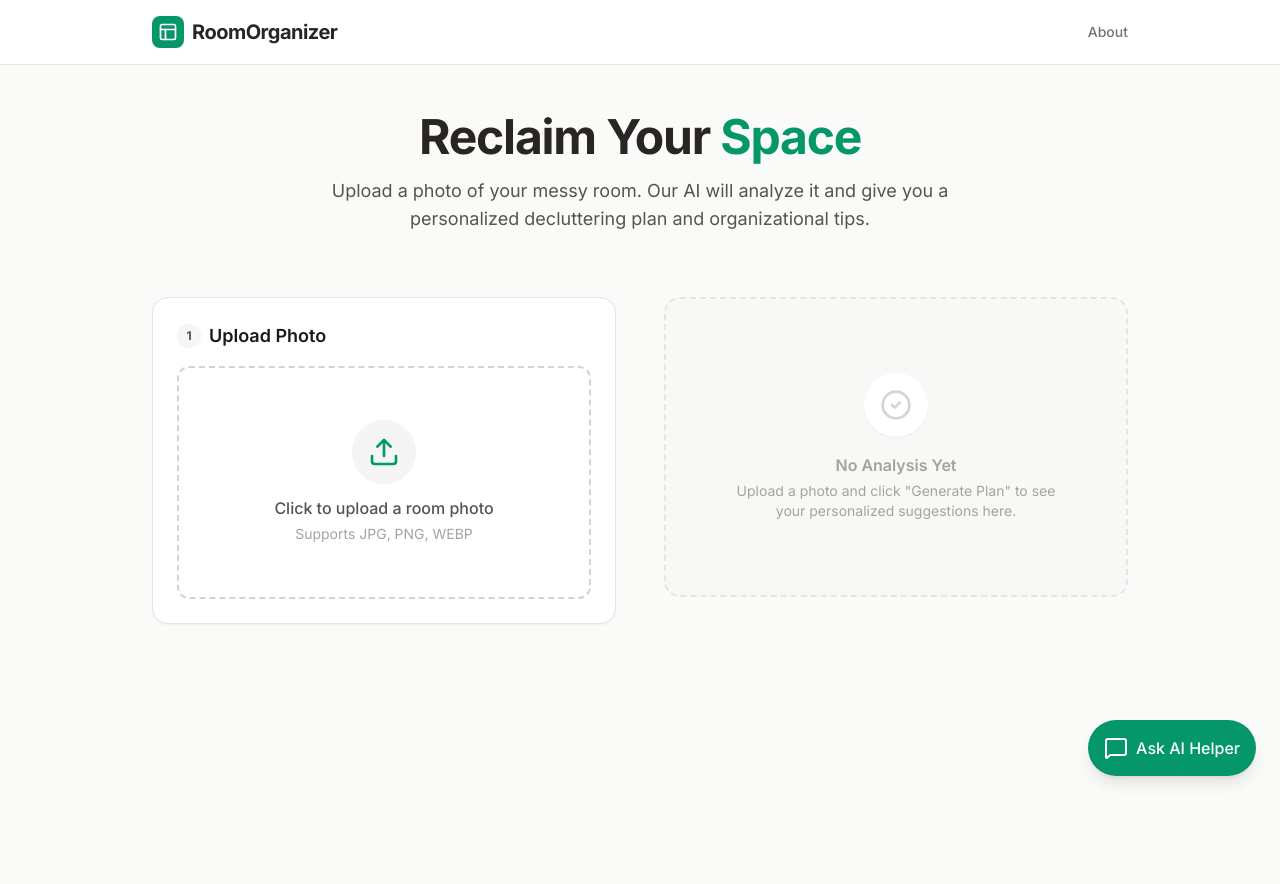
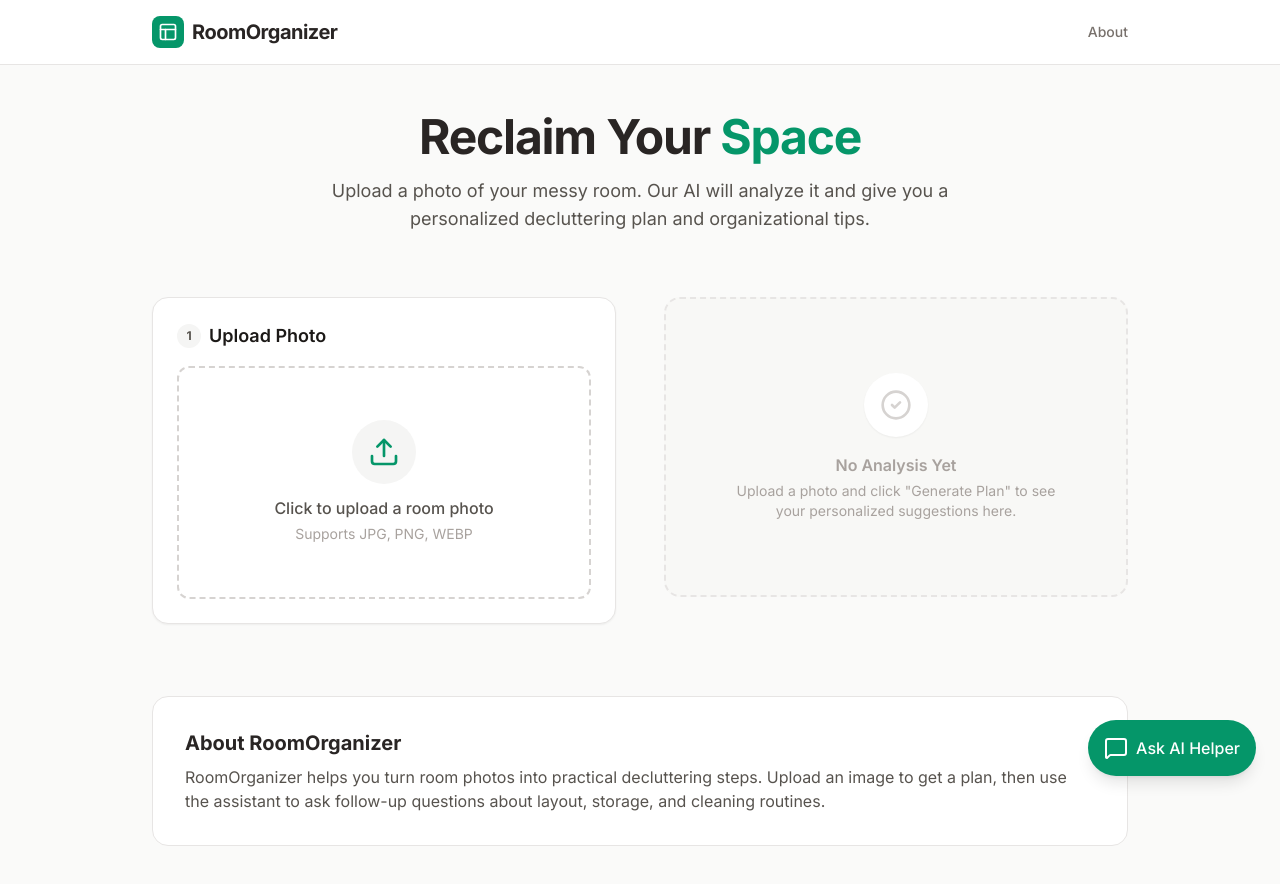
Before and after one commit to theclassiclol/roomorganizer, a React (Vite) app: page / in a window 1280 px wide. Shown: the top 884 px of the page. Before the commit the page ends 800 px from the top, so only its background shows below. Built offline with nearby package versions, Linux system fonts and the light colour scheme.

Commit message:
Fix About link and make analyze card open chat reliably

```diff
--- a/App.tsx
+++ b/App.tsx
@@ -42,6 +42,10 @@ const App: React.FC = () => {
     setAnalysisResult(null);
   };
 
+  const openChatWidget = () => {
+    window.dispatchEvent(new Event('roomorganizer:open-chat'));
+  };
+
   return (
     <div className="min-h-screen bg-stone-50 text-stone-900 pb-24">
       {/* Header */}
@@ -53,7 +57,7 @@ const App: React.FC = () => {
             </div>
             <h1 className="text-xl font-bold tracking-tight text-stone-800">RoomOrganizer</h1>
           </div>
-          <a href="#" onClick={(e) => e.preventDefault()} className="text-sm font-medium text-stone-500 hover:text-emerald-600 transition-colors">
+          <a href="#about" className="text-sm font-medium text-stone-500 hover:text-emerald-600 transition-colors">
             About
           </a>
         </div>
@@ -162,7 +166,7 @@ const App: React.FC = () => {
                         Tips provided by Groq AI
                     </p>
                     <button
-                        onClick={() => document.querySelector('.fixed.bottom-6')?.querySelector('button')?.click()}
+                        onClick={openChatWidget}
                         className="text-sm text-emerald-600 font-medium flex items-center gap-1 hover:underline"
                     >
                         Ask questions about this <ArrowRight size={14} />
@@ -175,6 +179,16 @@ const App: React.FC = () => {
         </div>
       </main>
 
+      <section id="about" className="max-w-5xl mx-auto px-4 sm:px-6 pb-8">
+        <div className="bg-white border border-stone-200 rounded-2xl p-6 sm:p-8">
+          <h3 className="text-xl font-bold text-stone-800 mb-2">About RoomOrganizer</h3>
+          <p className="text-stone-600">
+            RoomOrganizer helps you turn room photos into practical decluttering steps. Upload an image to get a plan,
+            then use the assistant to ask follow-up questions about layout, storage, and cleaning routines.
+          </p>
+        </div>
+      </section>
+
       <ChatWidget />
     </div>
   );
--- a/components/ChatWidget.tsx
+++ b/components/ChatWidget.tsx
@@ -27,6 +27,12 @@ export const ChatWidget: React.FC = () => {
   useEffect(() => {
     scrollToBottom();
   }, [messages, isOpen]);
+
+  useEffect(() => {
+    const handleOpenChat = () => setIsOpen(true);
+    window.addEventListener('roomorganizer:open-chat', handleOpenChat);
+    return () => window.removeEventListener('roomorganizer:open-chat', handleOpenChat);
+  }, []);
 
   const handleSendMessage = async () => {
     if (!inputText.trim() || isLoading) return;
```
